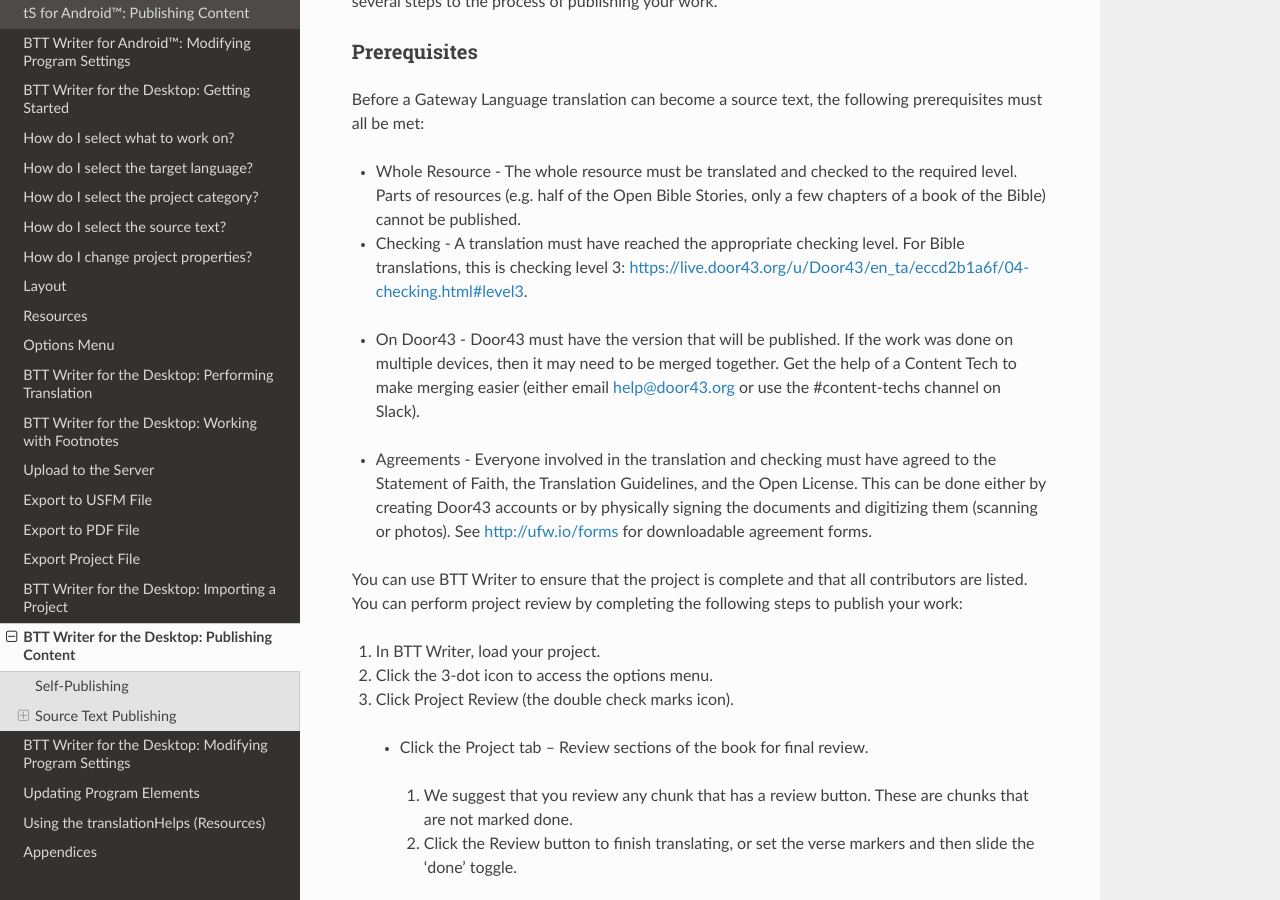
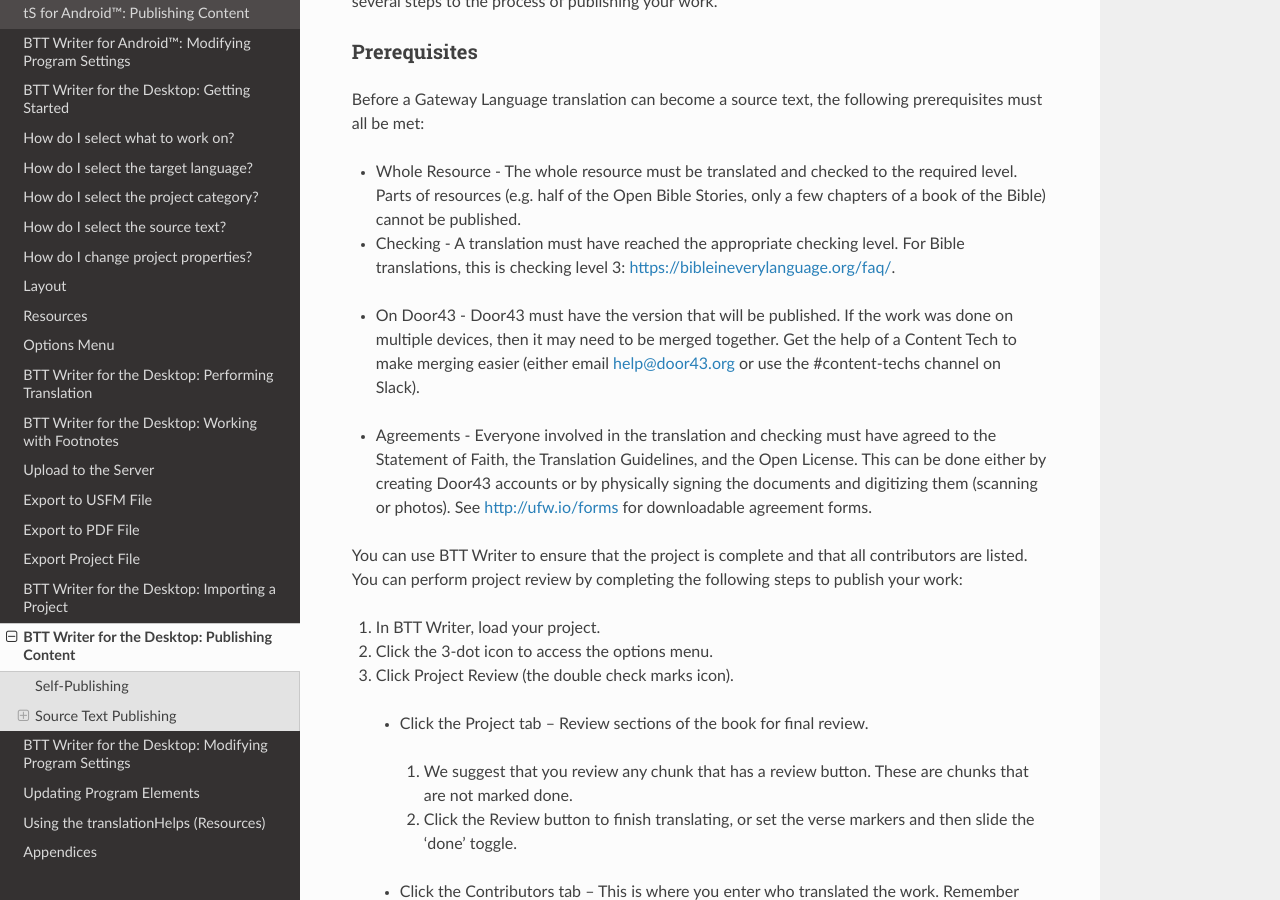
Before and after one commit to mondele/btt-writer-docs, a Sphinx documentation site: the page built from docs/dPublish.rst, in a window 1280 px wide and 900 px high, scrolled down 1034 px. Built offline with Sphinx 7.4.7 and the Read the Docs theme 2.0.0, drawn with Linux system fonts in a browser that asks for light colours; pages that are not in the unit, such as notebooks, are missing from menus; some of the changed lines change nothing that is shown.

Commit message:
Update dPublish.rst

```diff
--- a/docs/dPublish.rst
+++ b/docs/dPublish.rst
@@ -42,7 +42,7 @@
 
 *	Whole Resource - The whole resource must be translated and checked to the required level. Parts of resources (e.g. half of the Open Bible Stories, only a few chapters of a book of the Bible) cannot be published.
 
-*	Checking - A translation must have reached the appropriate checking level. For Bible translations, this is checking level 3: https://live.door43.org/u/Door43/en_ta/eccd2b1a6f/04-checking.html#level3.
+*	Checking - A translation must have reached the appropriate checking level. For Bible translations, this is checking level 3: https://bibleineverylanguage.org/faq/.
 
 •	On Door43 - Door43 must have the version that will be published. If the work was done on multiple devices, then it may need to be merged together. Get the help of a Content Tech to make merging easier (either email help@door43.org or use the #content-techs channel on Slack).
 
```
